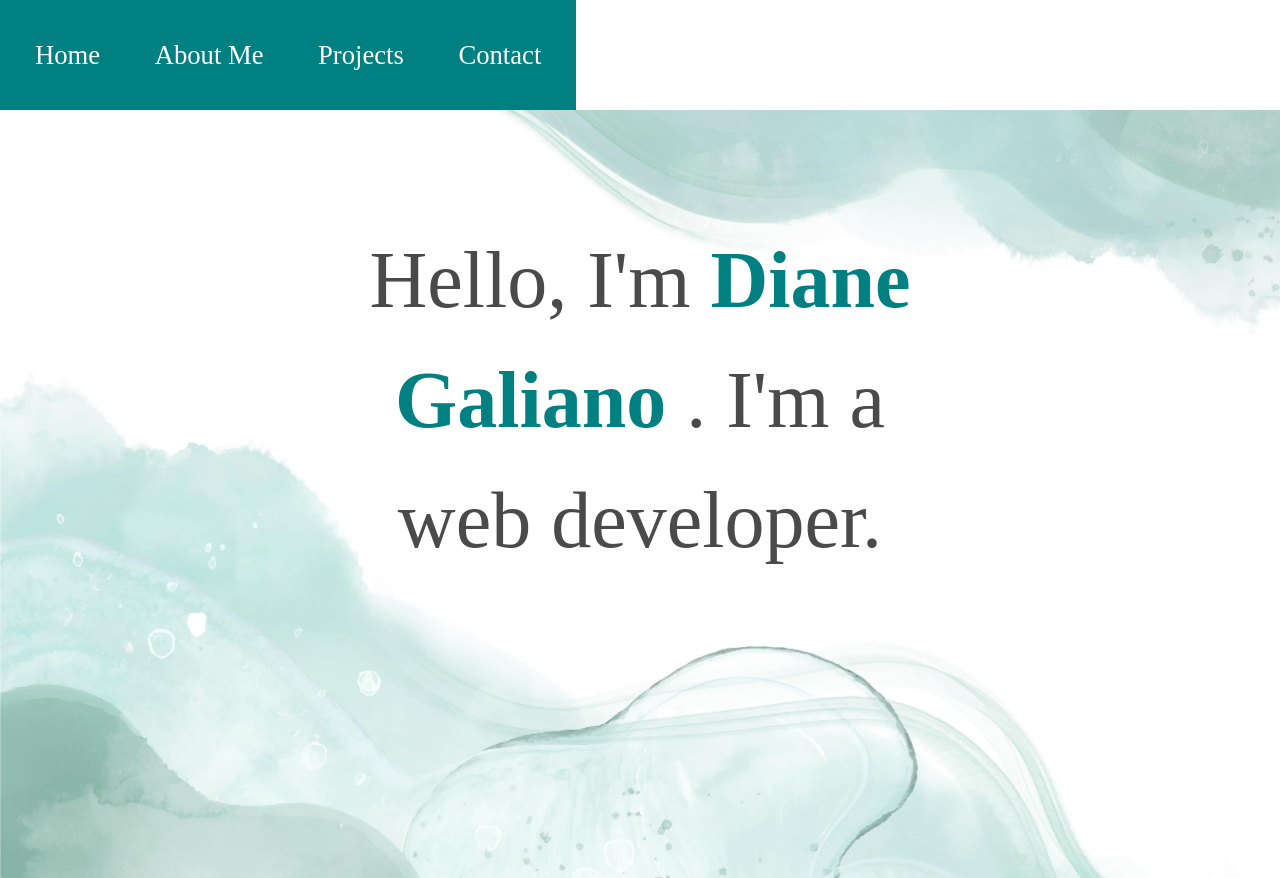
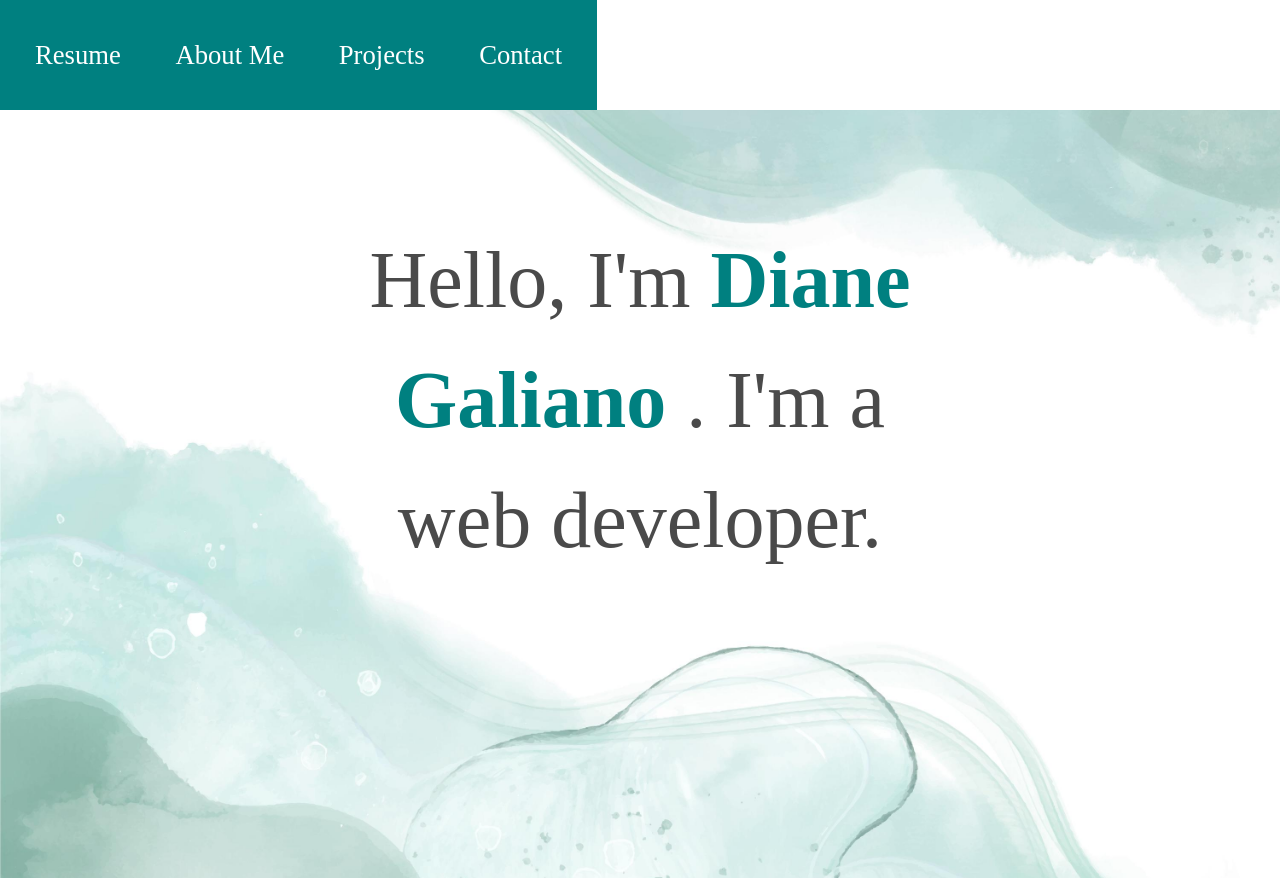
Before and after one commit to DianeGaliano/HW_Week8-Portfolio, a plain HTML site: page index.html in a window 1280 px wide. Shown: the top 878 px of the page. Drawn offline with nearby package versions, Linux system fonts and the light colour scheme.

Commit message:
added a resume button linking to my resume pdf.

```diff
--- a/index.html
+++ b/index.html
@@ -16,7 +16,7 @@
     <nav id="home">
         <ul>
             <li>
-                <a href="#home">Home</a>
+                <a href="./Resume.pdf">Resume</a>
             </li>
             <li>
                 <a href="#me">About Me</a>
```
Also changed, not shown: 1 other file.
